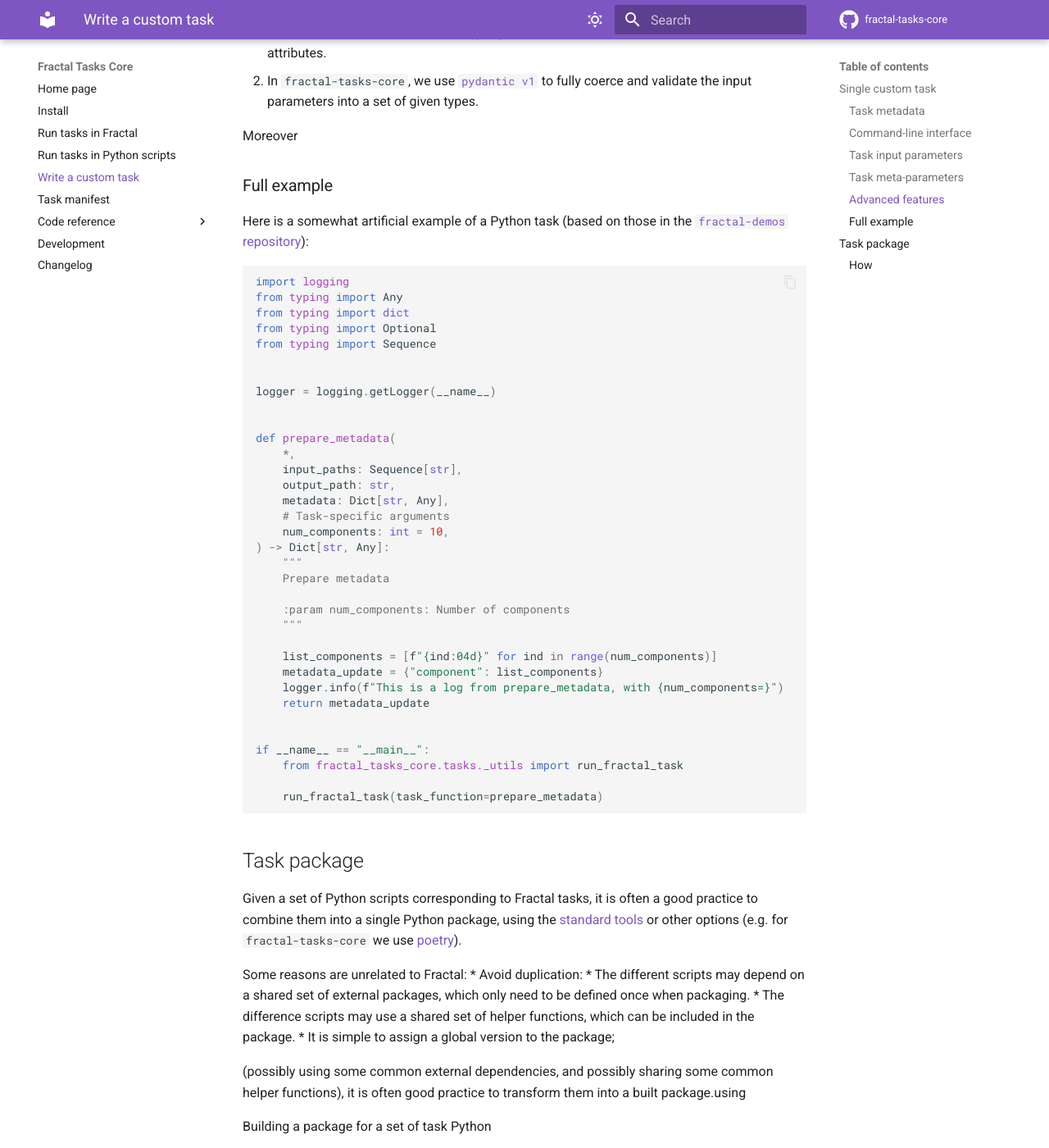
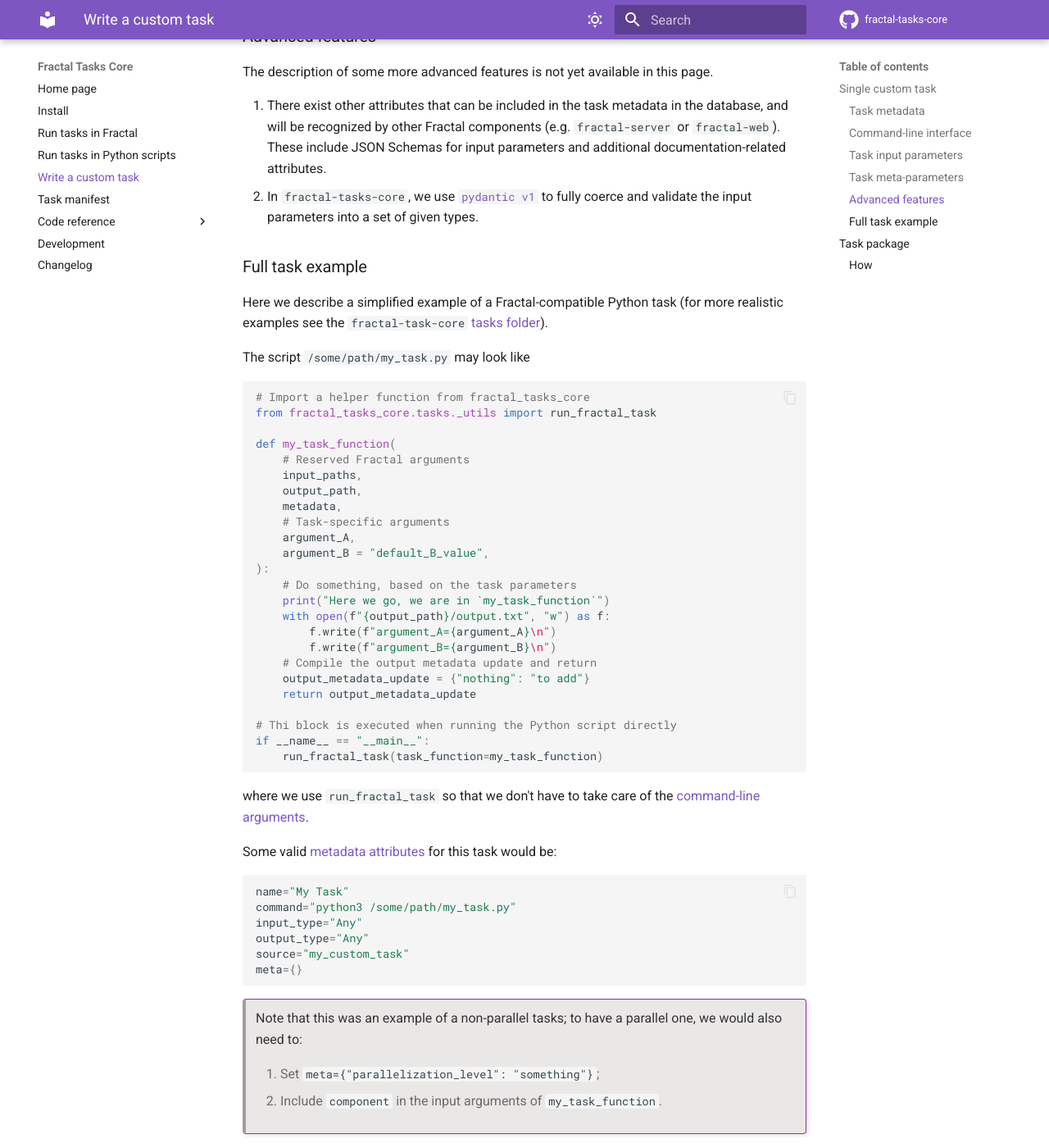
Before and after one commit to fractal-analytics-platform/fractal-tasks-core, an MkDocs documentation site: the page built from docs/custom_task.md, in a window 1280 px wide and 1400 px high, scrolled down 2150 px. Shown: the whole window at 82% size. Built offline with MkDocs 1.6.1 and Material for MkDocs 9.7.7, drawn with Linux system fonts in a browser that asks for light colours; comment, search, counter and statistics services are not loaded; some of the changed text lies outside the part shown.

Commit message:
BROKEN update of `custom_task.md` (ref #151)

````diff
--- a/docs/custom_task.md
+++ b/docs/custom_task.md
@@ -23,10 +23,14 @@ a single task, and then for a task package.
 
 ## Single custom task
 
+We describe how to define the multiple aspects of a task, and provide a [Full task example](#full-task-example).
+
 ### Task metadata
 
 Each task must be associated to some metadata, so that it can be used in
-Fractal. The full specification is [here](https://fractal-analytics-platform.github.io/fractal-server/reference/fractal_server/app/models/task/#fractal_server.app.models.task.Task), and the required attributes are:
+Fractal. The full specification is
+[here](https://fractal-analytics-platform.github.io/fractal-server/reference/fractal_server/app/models/task/#fractal_server.app.models.task.Task),
+and the required attributes are:
 
 * `name`: the task name, e.g. `"Create OME-Zarr structure"`;
 * `command`: a command that can be executed from the command line;
@@ -69,13 +73,16 @@ If the task is a Python script, this can be achieved easily by using the
 `run_fractal_task` function - which is available as part of
 [`fractal_tasks_core.tasks._utils`](https://github.com/fractal-analytics-platform/fractal-tasks-core/blob/main/fractal_tasks_core/tasks/_utils.py).
 
-
 ### Task input parameters
 
-`input_paths, output_paths, and metadata, plus the optional component`
+**WIP**
+
+`input_paths, output_path, and metadata, plus the optional component`
 output dict[str,Any]
 
 ### Task meta-parameters
+
+**WIP**
 
 In the simplest example, a task will run
 
@@ -95,53 +102,56 @@ page.
    v1`](https://docs.pydantic.dev/1.10) to fully coerce and validate the input
    parameters into a set of given types.
 
-Moreover
+### Full task example
 
+Here we describe a simplified example of a Fractal-compatible Python task (for
+more realistic examples see the `fractal-task-core` [tasks
+folder](https://github.com/fractal-analytics-platform/fractal-tasks-core/tree/main/fractal_tasks_core/tasks)).
 
-### Full example
+The script `/some/path/my_task.py` may look like
+```python
+# Import a helper function from fractal_tasks_core
+from fractal_tasks_core.tasks._utils import run_fractal_task
 
-Here is a somewhat artificial example of a Python task (based on those in the
-[`fractal-demos`
-repository](https://github.com/fractal-analytics-platform/fractal-demos/tree/main/examples/99_stress_test/fractal-tasks-stresstest/fractal_tasks_stresstest)):
+def my_task_function(
+    # Reserved Fractal arguments
+    input_paths,
+    output_path,
+    metadata,
+    # Task-specific arguments
+    argument_A,
+    argument_B = "default_B_value",
+):
+    # Do something, based on the task parameters
+    print("Here we go, we are in `my_task_function`")
+    with open(f"{output_path}/output.txt", "w") as f:
+        f.write(f"argument_A={argument_A}\n")
+        f.write(f"argument_B={argument_B}\n")
+    # Compile the output metadata update and return
+    output_metadata_update = {"nothing": "to add"}
+    return output_metadata_update
 
+# Thi block is executed when running the Python script directly
+if __name__ == "__main__":
+    run_fractal_task(task_function=my_task_function)
+```
+where we use `run_fractal_task` so that we don't have to take care of the [command-line arguments](#command-line-interface).
+
+Some valid [metadata attributes](#task-metadata) for this task would be:
 ```python
-
-import logging
-from typing import Any
-from typing import dict
-from typing import Optional
-from typing import Sequence
-
-
-logger = logging.getLogger(__name__)
-
-
-def prepare_metadata(
-    *,
-    input_paths: Sequence[str],
-    output_path: str,
-    metadata: Dict[str, Any],
-    # Task-specific arguments
-    num_components: int = 10,
-) -> Dict[str, Any]:
-    """
-    Prepare metadata
-
-    :param num_components: Number of components
-    """
-
-    list_components = [f"{ind:04d}" for ind in range(num_components)]
-    metadata_update = {"component": list_components}
-    logger.info(f"This is a log from prepare_metadata, with {num_components=}")
-    return metadata_update
-
-
-if __name__ == "__main__":
-    from fractal_tasks_core.tasks._utils import run_fractal_task
-
-    run_fractal_task(task_function=prepare_metadata)
+name="My Task"
+command="python3 /some/path/my_task.py"
+input_type="Any"
+output_type="Any"
+source="my_custom_task"
+meta={}
 ```
 
+> Note that this was an example of a non-parallel tasks; to have a parallel
+> one, we would also need to:
+>
+> 1. Set `meta={"parallelization_level": "something"}`;
+> 2. Include `component` in the input arguments of `my_task_function`.
 
 ## Task package
 
````
